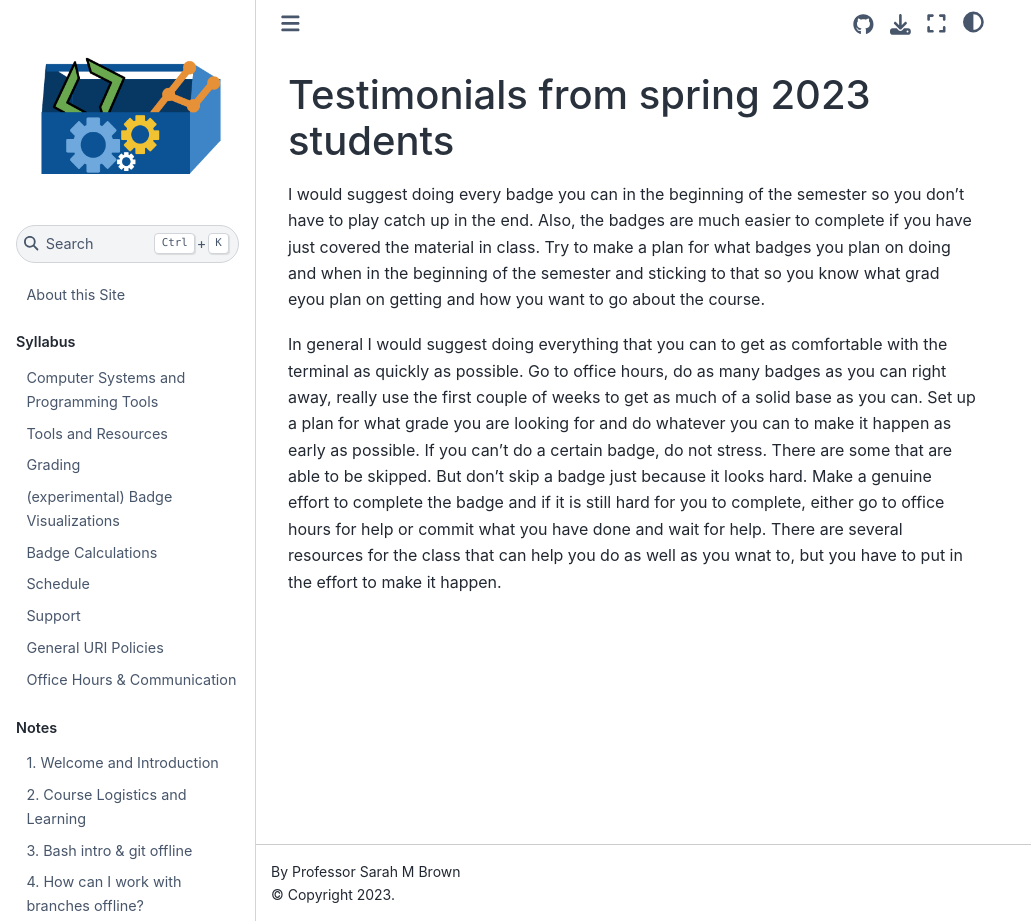
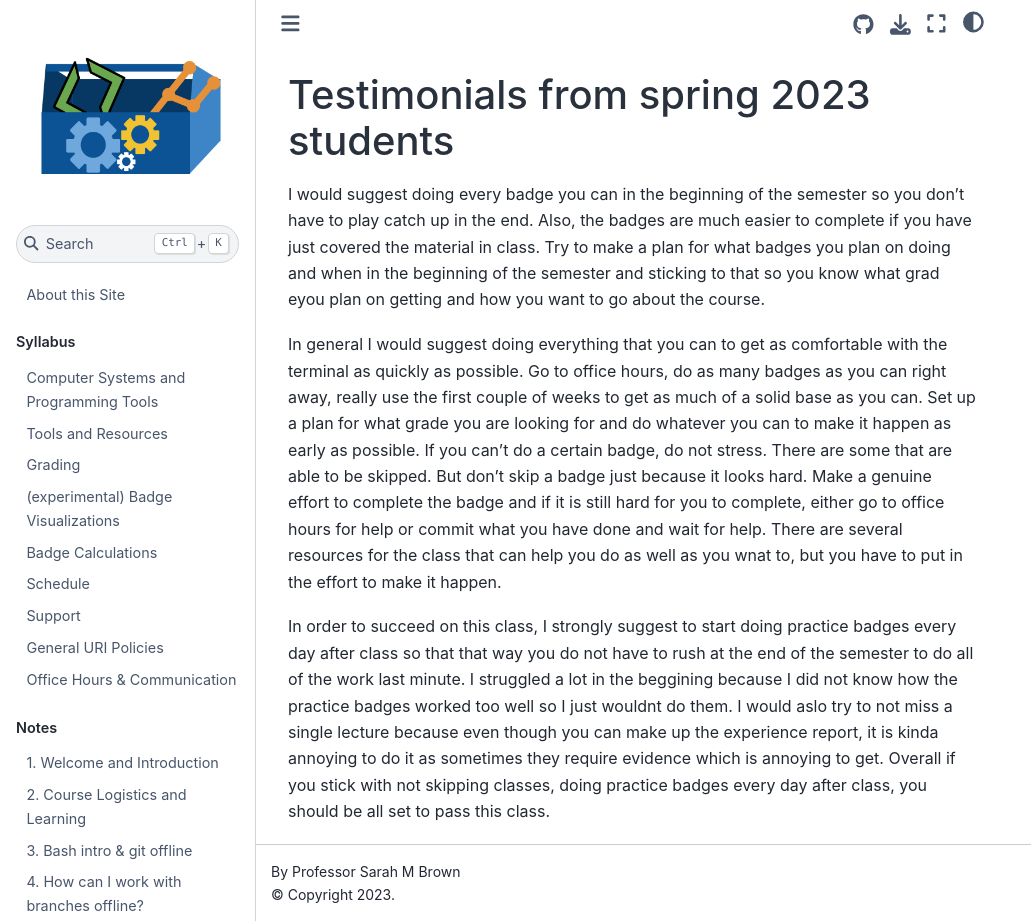
Before and after one commit to introcompsys/spring2023, a Jupyter Book: the page built from resources/testimonials.md, in a window 1280 px wide and 921 px high. Shown: the whole window, without its empty margins (0-1031 px from the left). Built offline with Jupyter Book 1.0.4 settings and Sphinx 7.4.7 and the Sphinx Book theme 1.1.4, drawn with Linux system fonts in a browser that asks for light colours.

Commit message:
Update testimonials.md

```diff
--- a/resources/testimonials.md
+++ b/resources/testimonials.md
@@ -3,3 +3,6 @@
 I would suggest doing every badge you can in the beginning of the semester so you don't have to play catch up in the end. Also, the badges are much easier to complete if you have just covered the material in class. Try to make a plan for what badges you plan on doing and when in the beginning of the semester and sticking to that so you know what grad eyou plan on getting and how you want to go about the course.
 
 In general I would suggest doing everything that you can to get as comfortable with the terminal as quickly as possible. Go to office hours, do as many badges as you can right away, really use the first couple of weeks to get as much of a solid base as you can. Set up a plan for what grade you are looking for and do whatever you can to make it happen as early as possible. If you can't do a certain badge, do not stress. There are some that are able to be skipped. But don't skip a badge just because it looks hard. Make a genuine effort to complete the badge and if it is still hard for you to complete, either go to office hours for help or commit what you have done and wait for help. There are several resources for the class that can help you do as well as you wnat to, but you have to put in the effort to make it happen.
+
+
+In order to succeed on this class, I strongly suggest to start doing practice badges every day after class so that that way you do not have to rush at the end of the semester to do all of the work last minute. I struggled a lot in the beggining because I did not know how the practice badges worked too well so I just wouldnt do them. I would aslo try to not miss a single lecture because even though you can make up the experience report, it is kinda annoying to do it as sometimes they require evidence which is annoying to get. Overall if you stick with not skipping classes, doing practice badges every day after class, you should be all set to pass this class.
```
